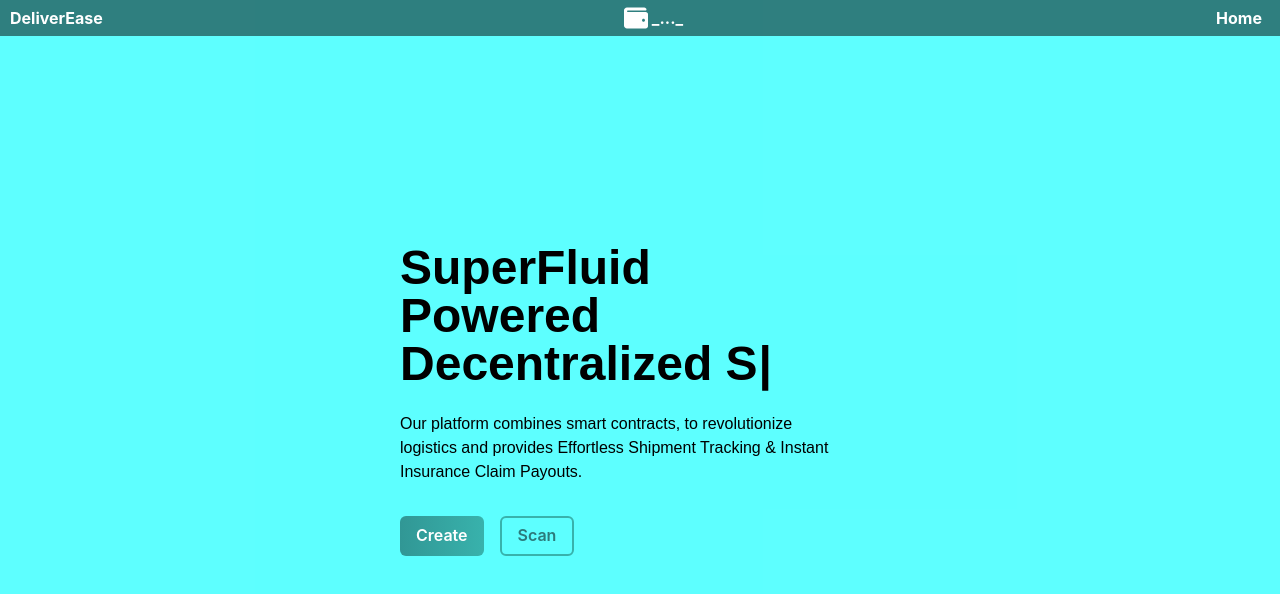
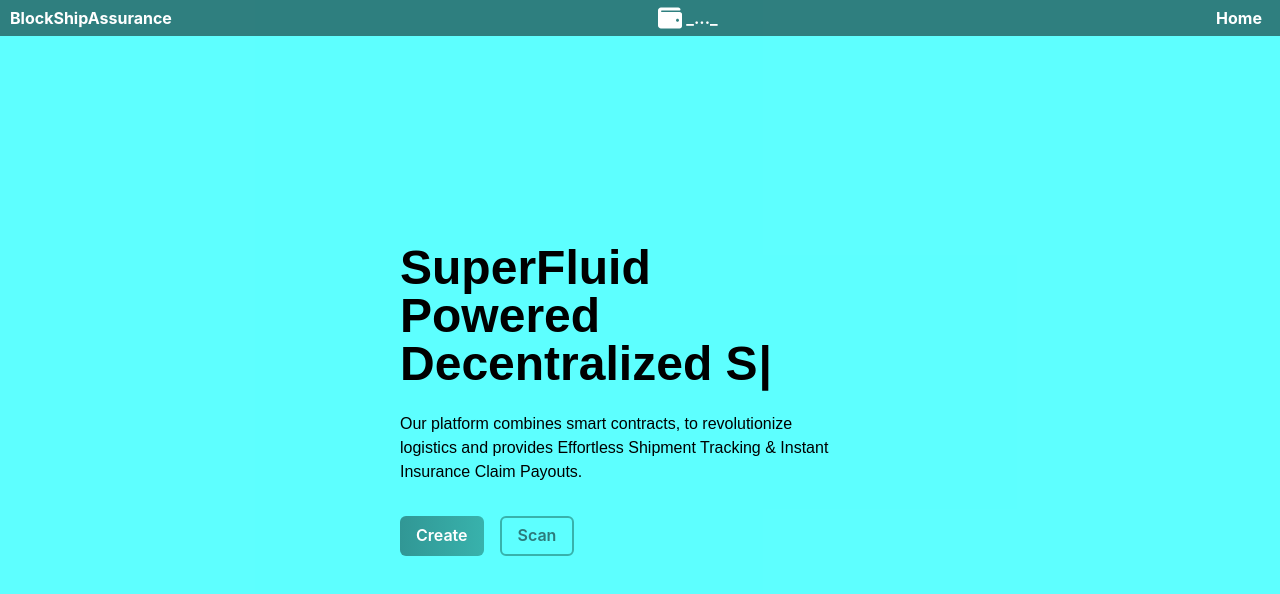
Before and after one commit to Riya500-git/BlockShipAssurance, a React (Create React App) app in the folder frontend/: page / in a window 1280 px wide. Shown: the top 594 px of the page. Built offline with nearby package versions, Linux system fonts and the light colour scheme.

Commit message:
Update Navbar.js

```diff
--- a/frontend/src/components/Navbar.js
+++ b/frontend/src/components/Navbar.js
@@ -24,7 +24,7 @@
     >
       <Box>
         <Text as="span" fontSize="md" fontWeight="bold">
-          DeliverEase
+          BlockShipAssurance
         </Text>
       </Box>
 
```
